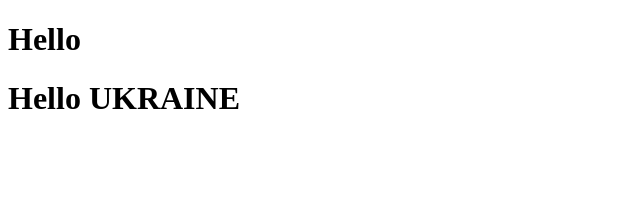
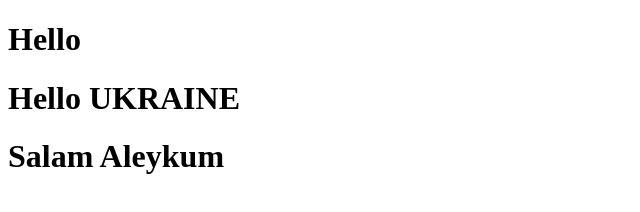
Before and after one commit to Makhti1998/project, a plain HTML site: page index.html in a window 1280 px wide. Shown: the whole page, without its empty margins (0-640 px from the left). Drawn offline with Linux system fonts and the light colour scheme.

Commit message:
index.html mod

```diff
--- a/index.html
+++ b/index.html
@@ -13,6 +13,7 @@
             <div class="header__inner">
                 <h1 class="title">Hello</h1>
                 <h1 class="title">Hello UKRAINE</h1>
+                <h1 class="title">Salam Aleykum</h1>
             </div>
         </div>
     </header>
```
